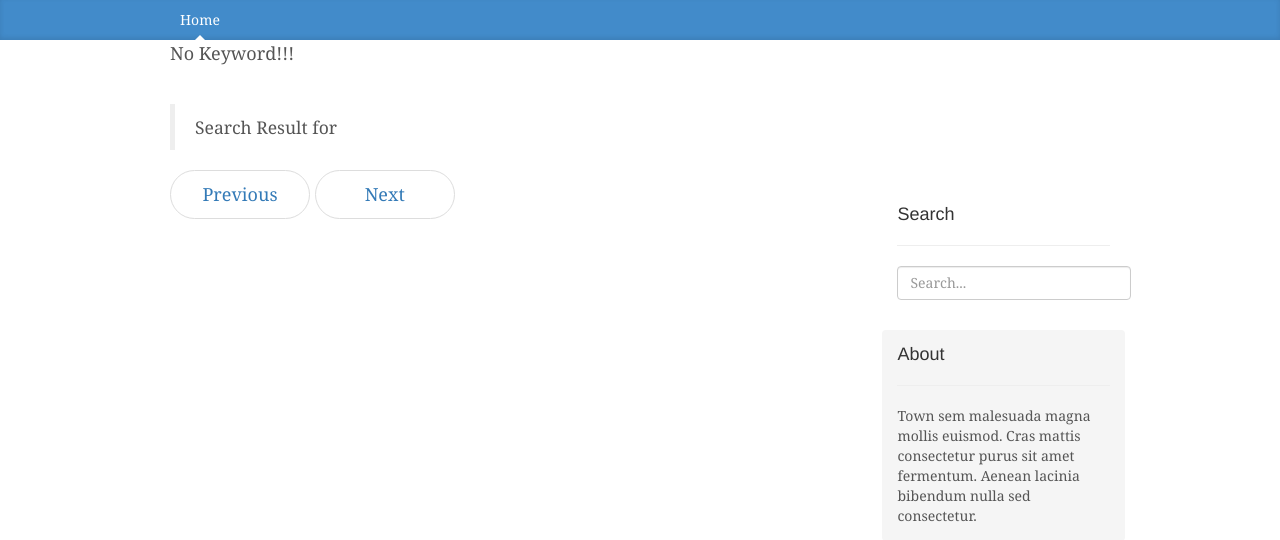
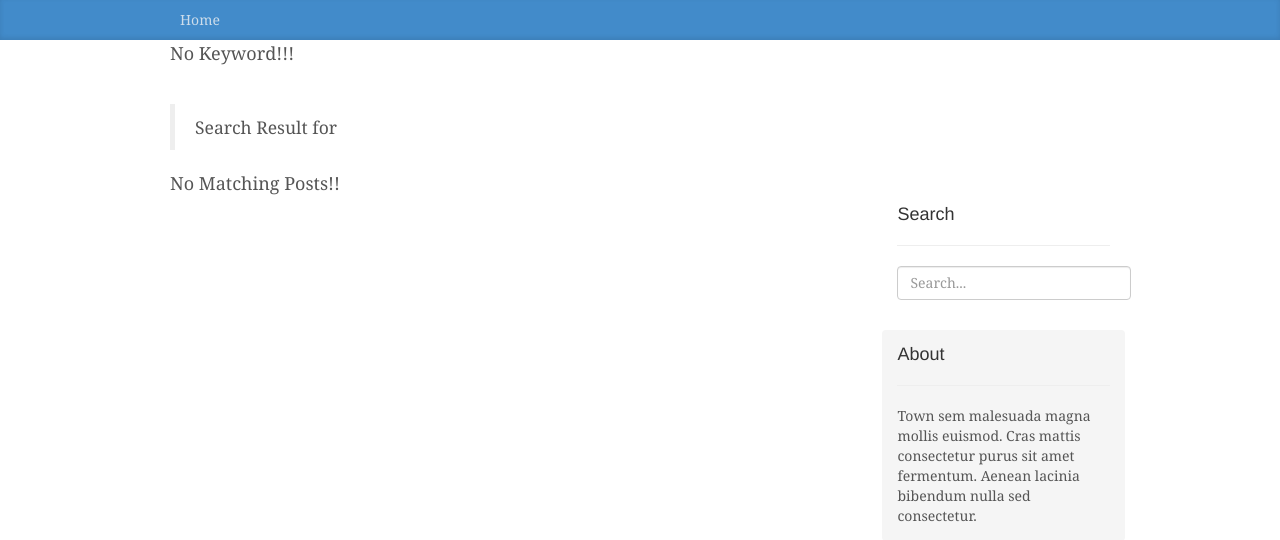
Before and after one commit to town-chen/blogCMS, a PHP site: page /results.php in a window 1280 px wide. Shown: the top 540 px of the page. Run offline with PHP 8.4, Linux system fonts and the light colour scheme; data that the repository does not hold is empty.

Commit message:
诸多小细节修改

```diff
--- a/includes/header.php
+++ b/includes/header.php
@@ -44,7 +44,7 @@
     <div class="blog-masthead">
       <div class="container">
         <nav class="blog-nav">
-          <?php if(isset($_GET['category'])) { ?>
+          <?php if(isset($_GET['category']) || strpos($_SERVER['REQUEST_URI'], "index.php") === false) { ?>
             <a class="blog-nav-item" href="index.php">Home</a>
           <?php }else { ?>
           <a class="blog-nav-item active" href="#">Home</a>
--- a/results.php
+++ b/results.php
@@ -30,15 +30,12 @@ if(isset($_GET['search'])) {
           ?>
           <a href="single.php?post=<?php echo $row['id']; ?>" class="btn btn-primary">Read More</a>
         </div><!-- /.blog-post -->
-        <?php } } ?>
+        <?php } }else {
+          echo "<p>No Matching Posts!!</p>";
+        }
+        ?>
 
 
-          <nav>
-            <ul class="pager">
-              <li><a href="#">Previous</a></li>
-              <li><a href="#">Next</a></li>
-            </ul>
-          </nav>
 
         </div><!-- /.blog-main -->
 
```
Also changed, not shown: index.php (+7 -3 lines).
